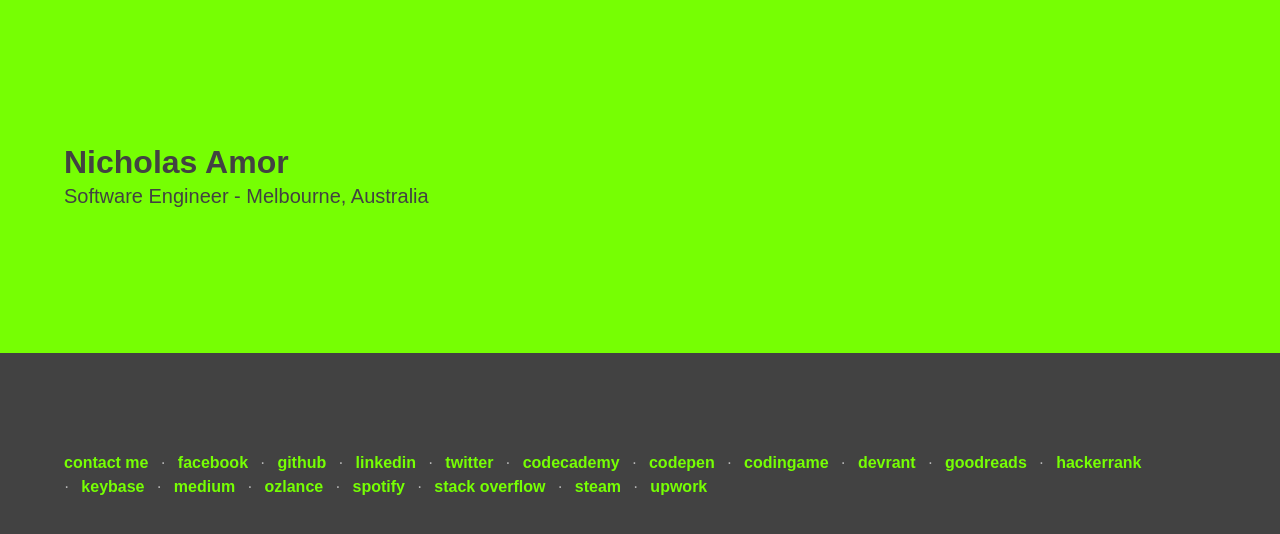
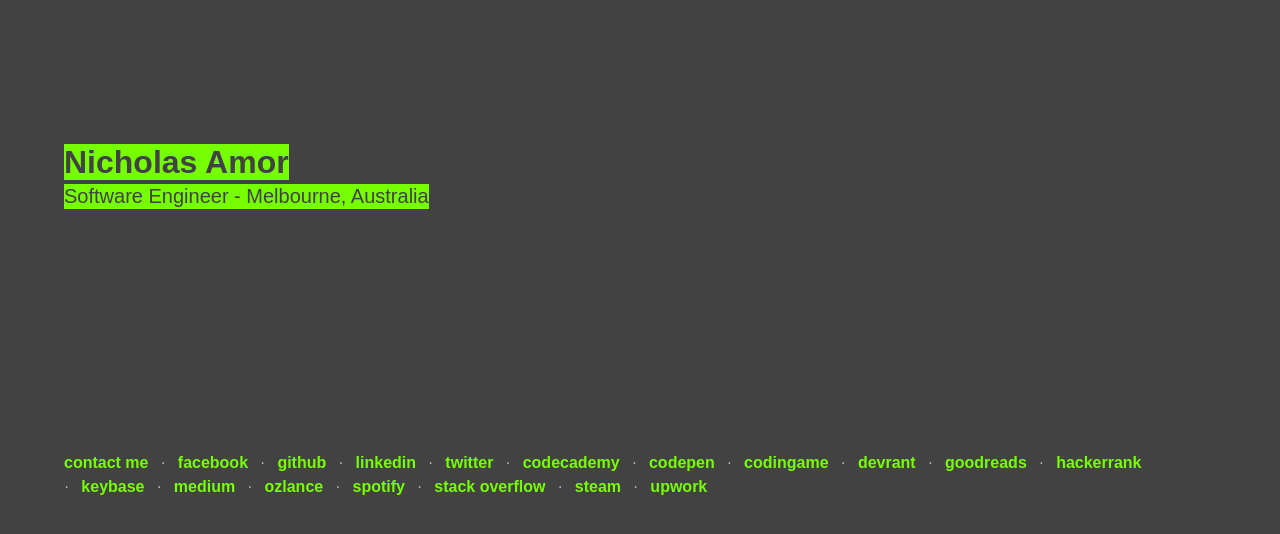
Before and after one commit to nickamor/nickamor-com, a website: page public/index.html in a window 1280 px wide. Drawn offline with nearby package versions, Linux system fonts and the light colour scheme; a script that the page names is missing.

Commit message:
Make background more subtle

```diff
--- a/public/index.html
+++ b/public/index.html
@@ -9,12 +9,11 @@
     <link rel="stylesheet" href="https://cdnjs.cloudflare.com/ajax/libs/bulma/0.7.1/css/bulma.min.css" integrity="sha256-zIG416V1ynj3Wgju/scU80KAEWOsO5rRLfVyRDuOv7Q="
         crossorigin="anonymous" />
     <style type="text/css" media="screen">
-        .hero {
-            background-color: #76FF03;
-        }
-
         .hero .title,
         .hero .subtitle {
+            display: table;
+            float: none;
+            background-color: #76FF03;
             font-family: 'Raleway', sans-serif;
             color: #424242;
         }
@@ -30,9 +29,6 @@
             font-weight: 700;
         }
     </style>
-    <!--<link href="https://fonts.googleapis.com/css?family=Raleway:300" rel="stylesheet" async>
-    <link href="https://fonts.googleapis.com/css?family=Source+Sans+Pro" rel="stylesheet" async>-->
-    <!--<link href="https://file.myfontastic.com/n6vo44Re5QaWo8oCKShBs7/icons.css" rel="stylesheet">-->
     <script>
         (function (i, s, o, g, r, a, m) {
             i['GoogleAnalyticsObject'] = r;
```
